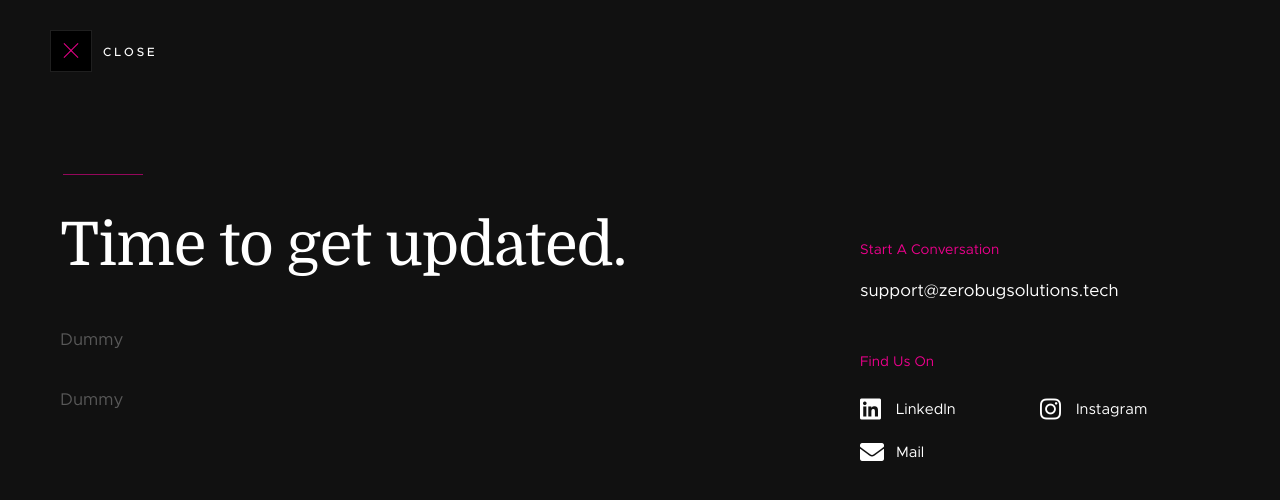
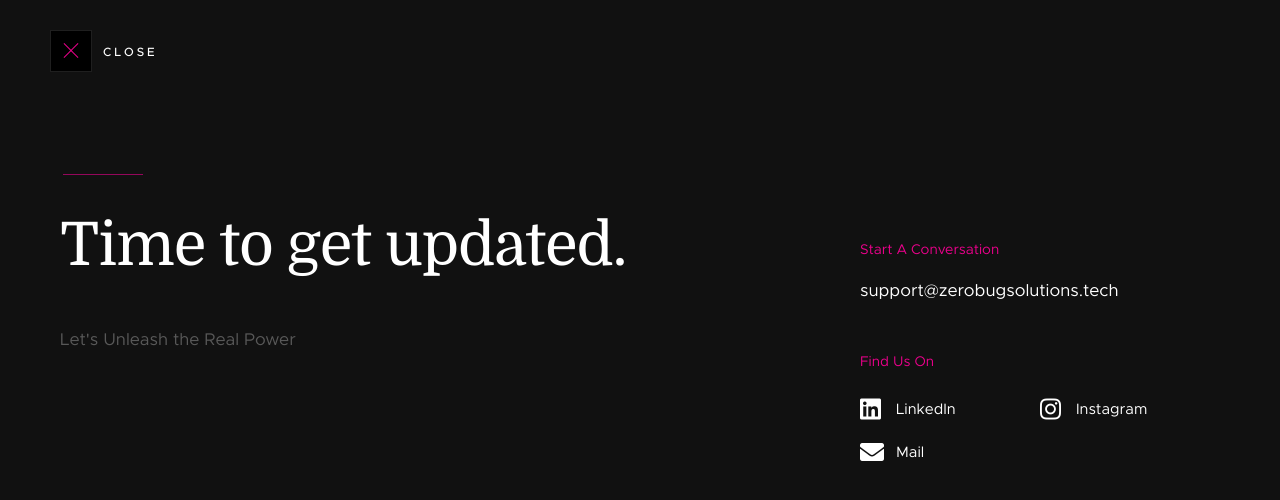
Before and after one commit to Flnix/ZeroBug_Solutions_timer, a plain HTML site: page index.html in a window 1280 px wide. Both pictures are taken after a click on the link 71 px from the left and 51 px from the top of the page. Drawn offline with Linux system fonts and the light colour scheme.

Commit message:
Update index.html

```diff
--- a/index.html
+++ b/index.html
@@ -8,7 +8,7 @@
     <meta name="viewport" content="width=device-width, initial-scale=1.0">
     <meta name="description" content="A Journey From 0-1">
     <meta name="keywords" content="Hybrid software development, Custom software solutions, Cross-platform development, ZeroBugSolutions, Software development services, Hybrid app development, Mobile app development, Web app development, Enterprise software solutions, Cloud-based software, UI/UX design services, Software testing services, Software maintenance, IT consulting, Technology solutions, Agile development, Digital transformation, Cross-functional teams, Responsive web design, User-centric development">
-    <meta name="author" content="zerobugsolutions">
+    <meta name="author" content="ZeroBug Solutions">
     <title>ZeroBug Solutions</title>
 
 
@@ -135,11 +135,7 @@
                 <h1>Time to get updated.</h1>
 
                 <p>
-                    Dummy
-                </p>
-
-                <p>
-                    Dummy
+                    Let's Unleash the Real Power
                 </p>
             </div>
 
```
